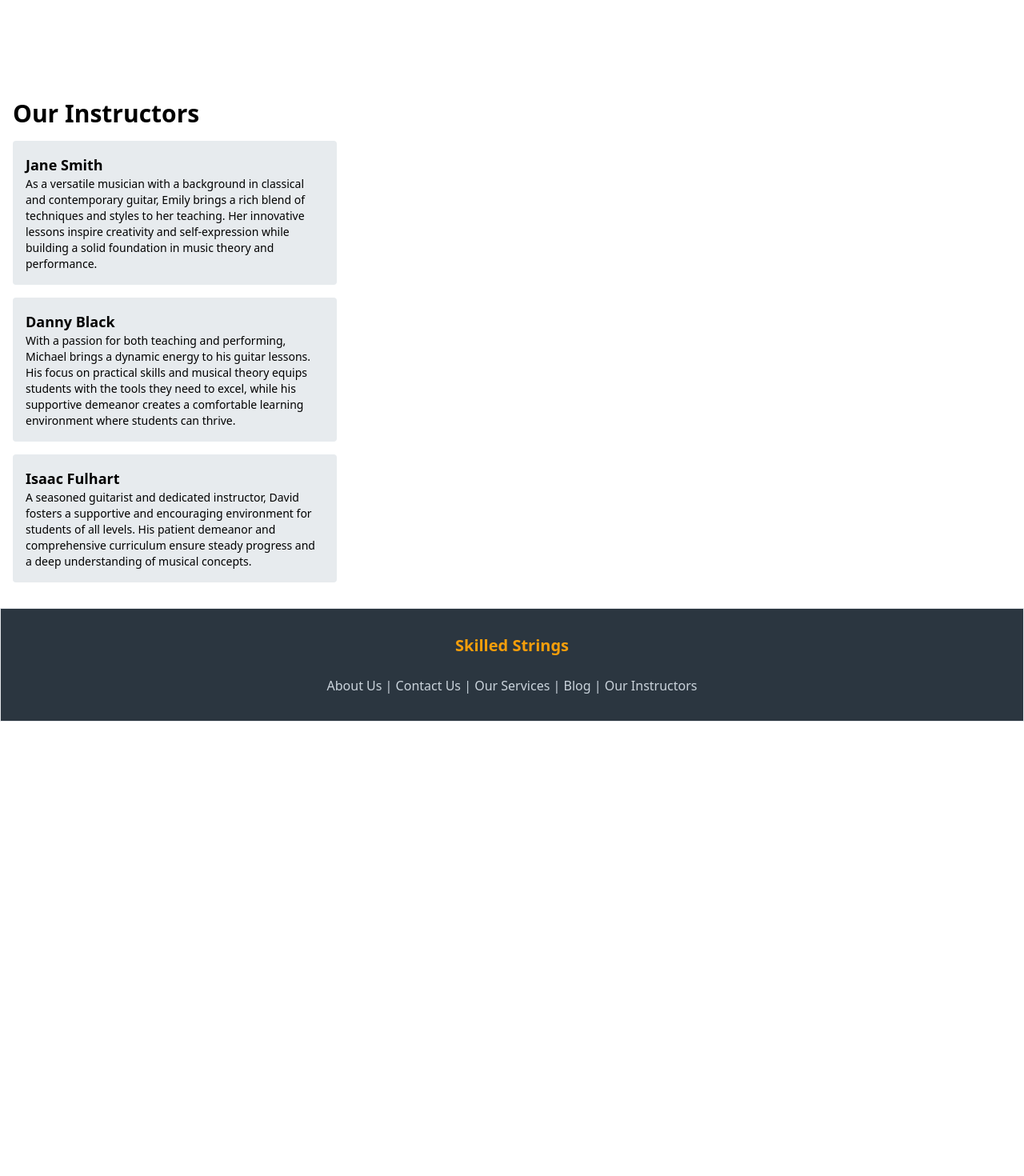
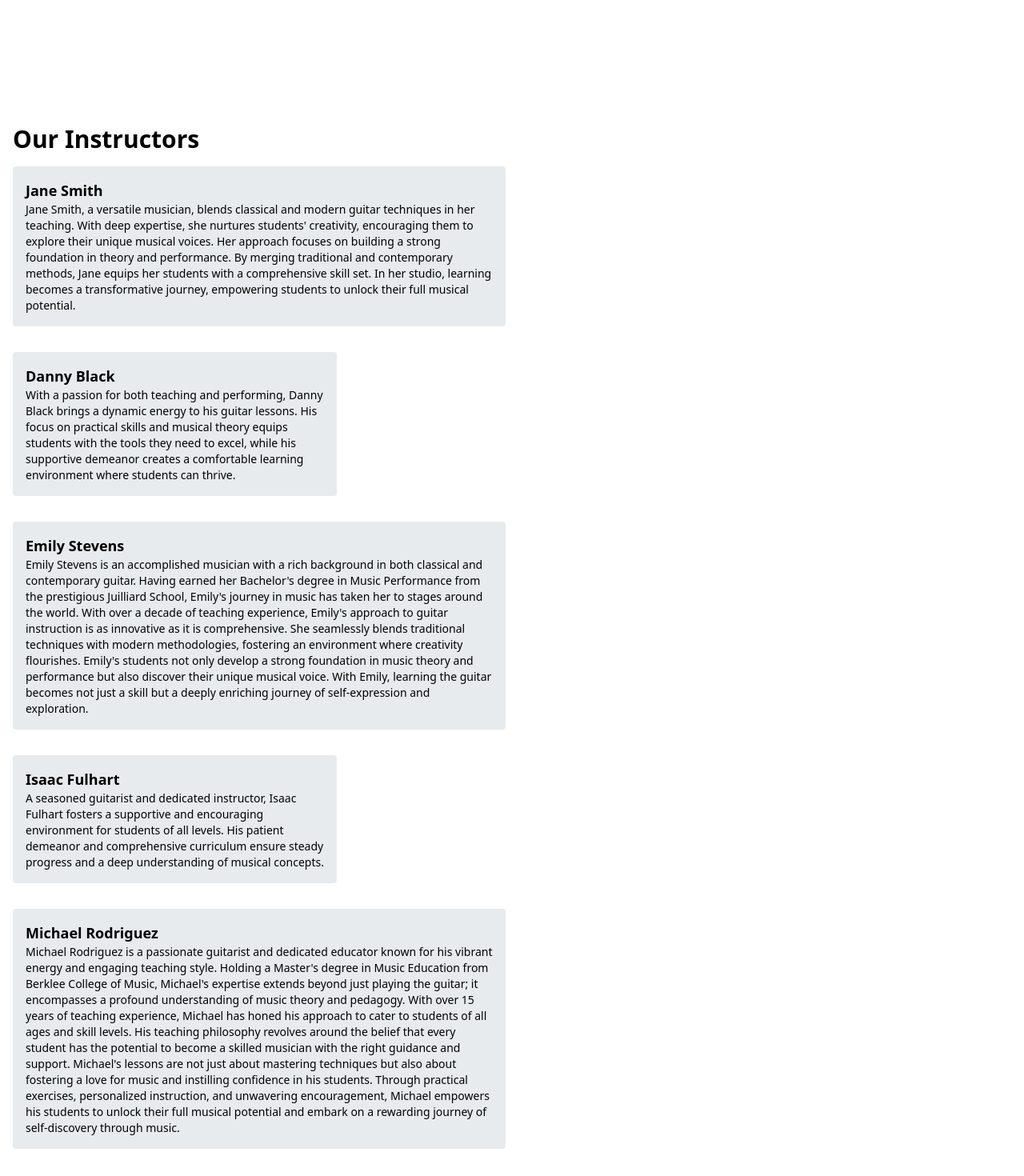
Before and after one commit to NayelBereket/web-development-final, a Nuxt app: page /page5 in a window 1280 px wide. Shown: the part 260-1730 px from the top of the page at 80% size. Before the commit the page ends 1162 px from the top, so only its background shows below. Built offline with nearby package versions, Linux system fonts and the light colour scheme.

Commit message:
Quality of Service

```diff
--- a/components/Header.vue
+++ b/components/Header.vue
@@ -19,7 +19,7 @@
             <nav class="text-gull-gray-200 text-md flex flex-row justify-end gap-4">
                 <!--nuxt-link to="/"> Home </nuxt-link-->
                 <nuxt-link to="/page1" class="text-gull-gray-200 hover:text-buttercup-500"> About Us </nuxt-link>
-                <nuxt-link to="/page2" class="text-gull-gray-200 hover:text-buttercup-500"> Contact US </nuxt-link>
+                <nuxt-link to="/page2" class="text-gull-gray-200 hover:text-buttercup-500"> Contact Us </nuxt-link>
                 <nuxt-link to="/page3" class="text-gull-gray-200 hover:text-buttercup-500"> Our Services </nuxt-link>
                 <nuxt-link to="/page4" class="text-gull-gray-200 hover:text-buttercup-500"> Blog </nuxt-link>
                 <nuxt-link to="/page5" class="text-gull-gray-200 hover:text-buttercup-500"> Our Instructors </nuxt-link>
--- a/pages/index.vue
+++ b/pages/index.vue
@@ -1,10 +1,10 @@
 <template>
   <div>
     <HeroSection image="/Users/lenovo/Downloads/Skilled Strings Logo.png">
-      <h1 class="text-4xl font-bold mb-4">Welcome to Skilled Strings</h1>
-      <p class="text-lg mb-8">Learn guitar from experienced tutors in your local area.</p>
+      <h1 class="text-4xl font-bold mb-4">Welcome to Skilled Strings,</h1>
+      <p class="text-lg mb-8">where we believe that music has the power to inspire, connect, and transform lives. Founded with a passion for fostering musical talent, Skilled Strings is dedicated to providing top-tier guitar tutoring services tailored to each individual's unique journey.</p>
       <!-- Replace the button with a nuxt-link -->
-      <nuxt-link to="/page3" class="bg-buttercup-300 hover:bg-buttercup-500 text-white font-bold py-2 px-4 rounded">
+      <nuxt-link to="/page3" class="bg-buttercup-300 hover:bg-buttercup-500 text-white font-bold font-lg py-4 px-6 rounded">
         Get Started
       </nuxt-link>
     </HeroSection>
--- a/pages/page1.vue
+++ b/pages/page1.vue
@@ -1,6 +1,16 @@
 <template>
     <div class="container mx-auto px-4 py-8">
       <h2 class="text-3xl font-bold mb-4">About Us</h2>
+      <p class="text-lg mb-8">Welcome to Skilled Strings, where we believe that music has the power to inspire, connect, and transform lives. Founded with a passion for fostering musical talent, Skilled Strings is dedicated to providing top-tier guitar tutoring services tailored to each individual's unique journey.</p>
+      <nuxt-link to="/page5" class="bg-buttercup-300 hover:bg-buttercup-500 text-white font-bold font-lg py-4 px-6 rounded">
+        See Our Services
+      </nuxt-link>
+    </div>
+
+    <div class="container mx-auto px-4 py-8">
       <p class="text-lg mb-8">Skilled Strings offers personalized guitar lessons taught by professional instructors.</p>
+      <nuxt-link to="/page3" class="bg-buttercup-300 hover:bg-buttercup-500 text-white font-bold font-lg py-4 px-6 rounded">
+        Meet Our Instructors
+      </nuxt-link>
     </div>
   </template>
--- a/pages/page5.vue
+++ b/pages/page5.vue
@@ -1,29 +1,60 @@
 <template>
   <div class="container mx-auto px-4 py-8">
-      <h2 class="text-3xl font-bold mb-4">Our Instructors</h2>
-      <div class="grid grid-cols-1 md:grid-cols-2 lg:grid-cols-3 gap-4">
+    <h2 class="text-3xl font-bold mb-4 mt-8">Our Instructors</h2> <!-- Add margin-top here -->
+    <div class="grid grid-cols-3 md:grid-cols-5 lg:grid-cols-2 gap-4">
       <div class="bg-gull-gray-100 p-4 rounded">
         <h3 class="text-lg font-semibold">Jane Smith</h3>
-          <p class="text-sm">As a versatile musician with a background in classical and contemporary guitar, Emily brings a rich blend of techniques and styles to her teaching. Her innovative lessons inspire creativity and self-expression while building a solid foundation in music theory and performance.</p>
+        <p class="text-sm">Jane Smith, a versatile musician, blends classical and modern guitar techniques in her teaching. With deep expertise, she nurtures students' creativity, encouraging them to explore their unique musical voices. Her approach focuses on building a strong foundation in theory and performance. By merging traditional and contemporary methods, Jane equips her students with a comprehensive skill set. In her studio, learning becomes a transformative journey, empowering students to unlock their full musical potential.</p>
       </div>
       <!-- Add more instructors -->
     </div>
-      <h2 class="text-3xl font-bold mb-4"></h2>
+    <h2 class="text-3xl font-bold mb-4 mt-8"></h2> <!-- Add margin-top here -->
     <div class="grid grid-cols-1 md:grid-cols-2 lg:grid-cols-3 gap-4">
       <div class="bg-gull-gray-100 p-4 rounded">
         <h3 class="text-lg font-semibold">Danny Black</h3>
-          <p class="text-sm">With a passion for both teaching and performing, Michael brings a dynamic energy to his guitar lessons. His focus on practical skills and musical theory equips students with the tools they need to excel, while his supportive demeanor creates a comfortable learning environment where students can thrive.</p>
+        <p class="text-sm">With a passion for both teaching and performing, Danny Black brings a dynamic energy to his guitar lessons. His focus on practical skills and musical theory equips students with the tools they need to excel, while his supportive demeanor creates a comfortable learning environment where students can thrive.</p>
       </div>
       <!-- Add more instructors -->
     </div>
-      <h2 class="text-3xl font-bold mb-4"></h2>
+    <h2 class="text-3xl font-bold mb-4 mt-8"></h2> <!-- Add margin-top here -->
+    <div class="grid grid-cols-1 md:grid-cols-2 lg:grid-cols-2 gap-4">
+      <div class="bg-gull-gray-100 p-4 rounded">
+        <h3 class="text-lg font-semibold ">Emily Stevens</h3>
+        <p class="text-sm">Emily Stevens is an accomplished musician with a rich background in both classical and contemporary guitar. Having earned her Bachelor's degree in Music Performance from the prestigious Juilliard School, Emily's journey in music has taken her to stages around the world. With over a decade of teaching experience, Emily's approach to guitar instruction is as innovative as it is comprehensive. She seamlessly blends traditional techniques with modern methodologies, fostering an environment where creativity flourishes. Emily's students not only develop a strong foundation in music theory and performance but also discover their unique musical voice. With Emily, learning the guitar becomes not just a skill but a deeply enriching journey of self-expression and exploration.</p>
+      </div>
+      <!-- Add more instructors -->
+  </div>
+    <h2 class="text-3xl font-bold mb-4 mt-8"></h2> <!-- Add margin-top here -->
     <div class="grid grid-cols-1 md:grid-cols-2 lg:grid-cols-3 gap-4">
       <div class="bg-gull-gray-100 p-4 rounded">
         <h3 class="text-lg font-semibold">Isaac Fulhart</h3>
-          <p class="text-sm">A seasoned guitarist and dedicated instructor, David fosters a supportive and encouraging environment for students of all levels. His patient demeanor and comprehensive curriculum ensure steady progress and a deep understanding of musical concepts.</p>
+        <p class="text-sm">A seasoned guitarist and dedicated instructor, Isaac Fulhart fosters a supportive and encouraging environment for students of all levels. His patient demeanor and comprehensive curriculum ensure steady progress and a deep understanding of musical concepts.</p>
+      </div>
+      <!-- Add more instructors -->
+    </div>
+    <h2 class="text-3xl font-bold mb-4 mt-8"></h2> <!-- Add margin-top here -->
+    <div class="grid grid-cols-1 md:grid-cols-2 lg:grid-cols-2 gap-4">
+      <div class="bg-gull-gray-100 p-4 rounded">
+        <h3 class="text-lg font-semibold ">Michael Rodriguez</h3>
+        <p class="text-sm">Michael Rodriguez is a passionate guitarist and dedicated educator known for his vibrant energy and engaging teaching style. Holding a Master's degree in Music Education from Berklee College of Music, Michael's expertise extends beyond just playing the guitar; it encompasses a profound understanding of music theory and pedagogy. With over 15 years of teaching experience, Michael has honed his approach to cater to students of all ages and skill levels. His teaching philosophy revolves around the belief that every student has the potential to become a skilled musician with the right guidance and support. Michael's lessons are not just about mastering techniques but also about fostering a love for music and instilling confidence in his students. Through practical exercises, personalized instruction, and unwavering encouragement, Michael empowers his students to unlock their full musical potential and embark on a rewarding journey of self-discovery through music.</p>
       </div>
       <!-- Add more instructors -->
   </div>
   </div>
-
+    <h2 class="text-3xl font-bold mb-4 mt-8"></h2> <!-- Add margin-top here -->
+    <div class="grid grid-cols-1 md:grid-cols-2 lg:grid-cols-3 gap-4">
+      <div class="bg-white p-4 rounded">
+        <h3 class="text-lg font-semibold text-white ">Isaac Fulhart</h3>
+        <p class="text-sm text-white">A seasoned guitarist and dedicated instructor, David fosters a supportive and encouraging environment for students of all levels. His patient demeanor and comprehensive curriculum ensure steady progress and a deep understanding of musical concepts.</p>
+      </div>
+      <!-- Add more instructors -->
+  </div>
+    <h2 class="text-3xl font-bold mb-4 mt-8"></h2> <!-- Add margin-top here -->
+    <div class="grid grid-cols-1 md:grid-cols-2 lg:grid-cols-3 gap-4">
+      <div class="bg-white p-4 rounded">
+        <h3 class="text-lg font-semibold text-white ">Isaac Fulhart</h3>
+        <p class="text-sm text-white">A seasoned guitarist and dedicated instructor, David fosters a supportive and encouraging environment for students of all levels. His patient demeanor and comprehensive curriculum ensure steady progress and a deep understanding of musical concepts.</p>
+      </div>
+      <!-- Add more instructors -->
+  </div>
 </template>
```
Also changed, not shown: pages/page4.vue (+24 -1 lines). Lines whose indentation alone changed are shown as unchanged.
